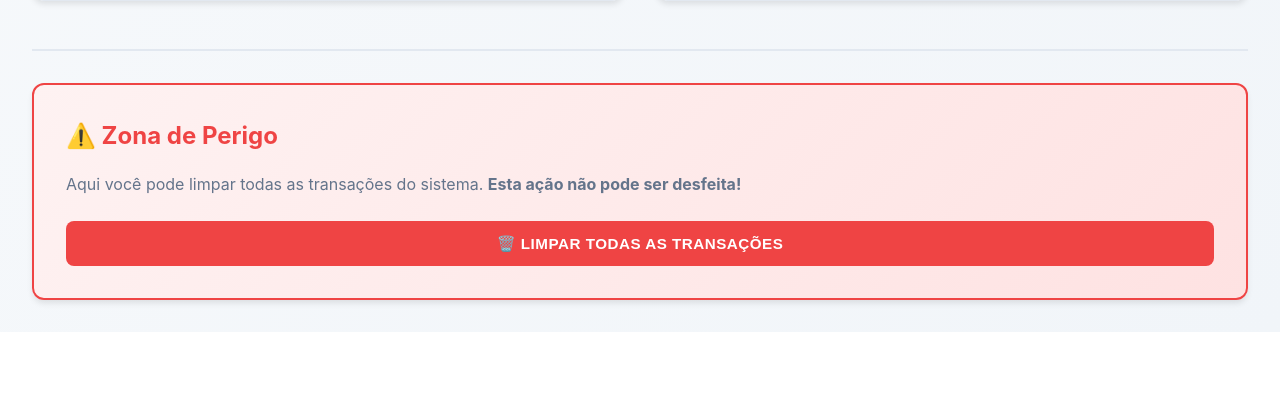
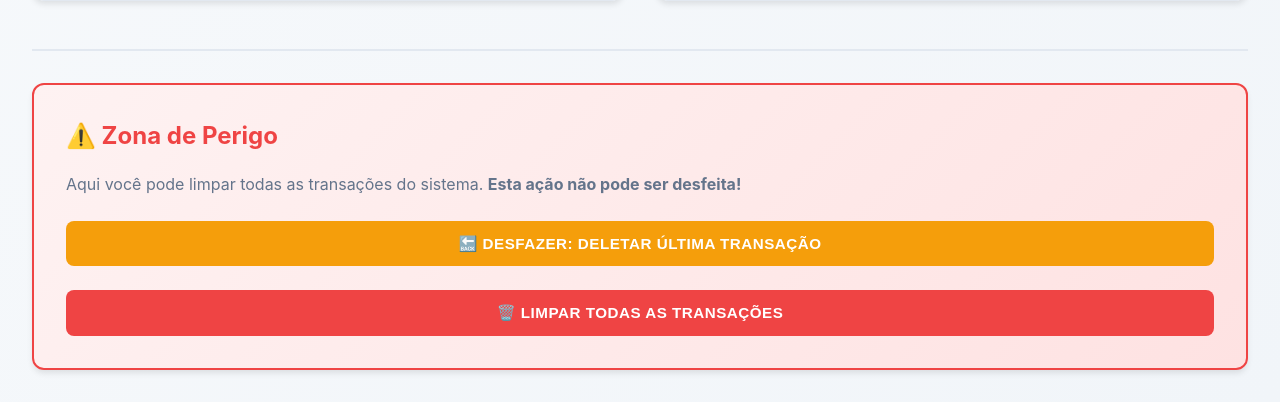
Before and after one commit to CaduOlimpio12/Controle_Financeiro, a Flask app: page /home in a window 1280 px wide. Shown: the part 976-1378 px from the top of the page. Before the commit the page ends 1308 px from the top, so only its background shows below. Run offline with Flask 3, Linux system fonts and the light colour scheme; the visitor is signed in with stand-in values (Sample User, id 1); data that the repository does not hold is empty.

Commit message:
ajustado novo botao para excluir transacao mais recente

```diff
--- a/app.py
+++ b/app.py
@@ -123,6 +123,24 @@ def clear():
     except Exception as e:
         return jsonify({"erro": str(e)}), 500
 
+# ==========================
+# DELETAR ÚLTIMA TRANSAÇÃO
+# ==========================
+@app.route('/delete_last', methods=['POST'])
+def delete_last():
+    if 'user' not in session:
+        return jsonify({"erro": "não autorizado"}), 401
+
+    try:
+        conn = conectar()
+        cursor = conn.cursor()
+        # Deleta a transação com o maior ID (a mais recente)
+        cursor.execute("DELETE FROM transacoes WHERE id = (SELECT MAX(id) FROM transacoes)")
+        conn.commit()
+        conn.close()
+        return jsonify({"status": "ok", "mensagem": "Última transação removida com sucesso!"})
+    except Exception as e:
+        return jsonify({"erro": str(e)}), 500
 
 # ==========================
 # START
--- a/static/style.css
+++ b/static/style.css
@@ -554,6 +554,34 @@ button:disabled {
     margin-bottom: 1rem;
 }
 
+/* NOVO: Botão de Desfazer (Amarelo/Laranja) */
+.btn-undo {
+    width: 100%;
+    background-color: #f59e0b; /* Cor de alerta/atenção */
+    color: white;
+    border: none;
+    padding: 0.85rem 1.5rem;
+    border-radius: 8px;
+    cursor: pointer;
+    font-size: 0.95rem;
+    font-weight: 600;
+    transition: all 0.3s ease;
+    text-transform: uppercase;
+    letter-spacing: 0.5px;
+    margin-bottom: 1rem; /* Espaço entre os botões */
+}
+
+.btn-undo:hover {
+    background-color: #d97706;
+    transform: translateY(-2px);
+    box-shadow: var(--shadow-md);
+}
+
+.btn-undo:active {
+    transform: translateY(0);
+}
+
+/* Botão de Perigo (Mantido conforme o seu original) */
 .btn-danger {
     width: 100%;
     background-color: var(--danger-color);
--- a/templates/index.html
+++ b/templates/index.html
@@ -134,6 +134,7 @@
                 <p class="text-muted" style="margin-bottom: 1rem;">
                     Aqui você pode limpar todas as transações do sistema. <strong>Esta ação não pode ser desfeita!</strong>
                 </p>
+                <button class="btn-undo" onclick="deletarUltima()">🔙 Desfazer: Deletar Última Transação</button>
                 <button class="btn-danger" onclick="confirmarLimpeza()">🗑️ Limpar Todas as Transações</button>
             </div>
         </div>
@@ -251,6 +252,32 @@
             });
         }
 
+        function deletarUltima() {
+            // Exibe um aviso para evitar cliques acidentais
+            const confirmacao = confirm('Deseja realmente apagar a ÚLTIMA transação inserida?\n\nEssa ação não pode ser desfeita!');
+
+            if (confirmacao) {
+                fetch('/delete_last', {
+                    method: 'POST',
+                    headers: {'Content-Type': 'application/json'}
+                })
+                .then(res => res.json())
+                .then(data => {
+                    if (data.status === 'ok') {
+                        alert('✅ ' + data.mensagem);
+                        // ATUALIZA OS NÚMEROS NA TELA (Saldo, Gastos, etc)
+                        carregarMetricas();
+                    } else {
+                        alert('❌ Erro: ' + data.erro);
+                    }
+                })
+                .catch(err => {
+                    console.error('Erro:', err);
+                    alert('❌ Erro ao deletar transação');
+                });
+            }
+        }
+
         // Confirmar limpeza de transações
         function confirmarLimpeza() {
             const confirmacao = confirm('⚠️ Tem certeza que deseja apagar TODAS as transações?\n\nEsta ação não pode ser desfeita!');
```
